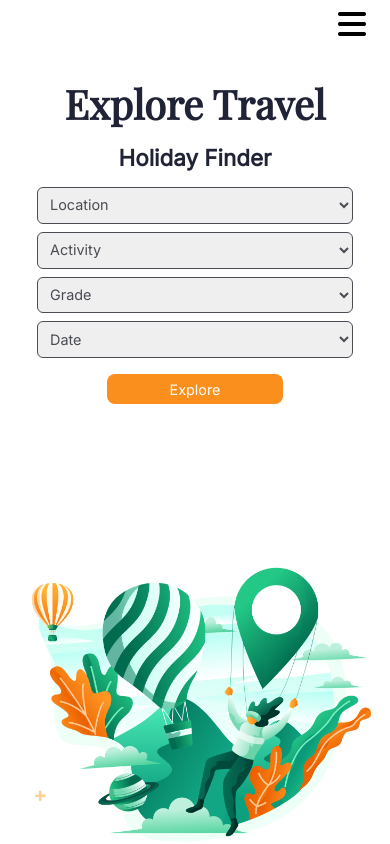
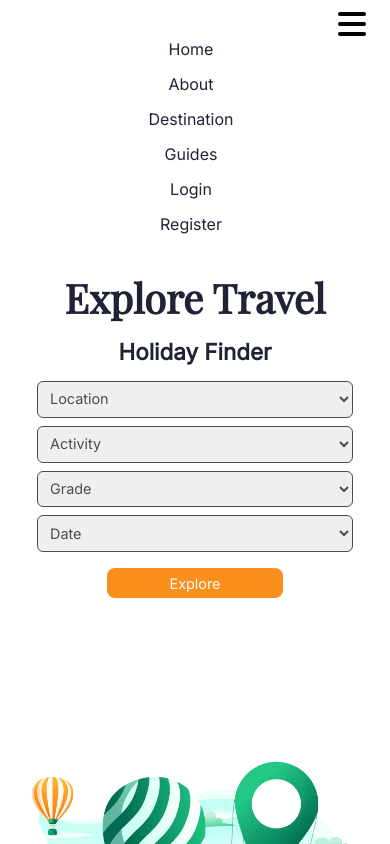
Before and after one commit to kaplanh/Travel_Web_Page_with-sass, a plain HTML site: page index.html in a window 390 px wide. Both pictures are taken after a click on the icon 360 px from the left and 24 px from the top of the page. Shown: the top 844 px of the page. Drawn offline with nearby package versions, Linux system fonts and the light colour scheme; a web font is replaced by a local one.

Commit message:
toogle js

```diff
--- a/index.html
+++ b/index.html
@@ -140,5 +140,6 @@
         <i class="fab fa-youtube fa-2x social5"></i>
       </div>
     </footer>
+    <script src="./js/app.js"></script>
     </body>
 </html>
--- a/js/app.js
+++ b/js/app.js
@@ -1 +1,6 @@
-// hamburger menu
+const menuBtn = document.querySelector(".fa-bars");
+const menuLinks = document.querySelector(".header__links");
+
+menuBtn.addEventListener("click", () => {
+    menuLinks.classList.toggle("show"); // toggle metodu varsa siler yoksa ekler. media-sm ekranlarda show classına css özellikleri yazdık.
+});
```
